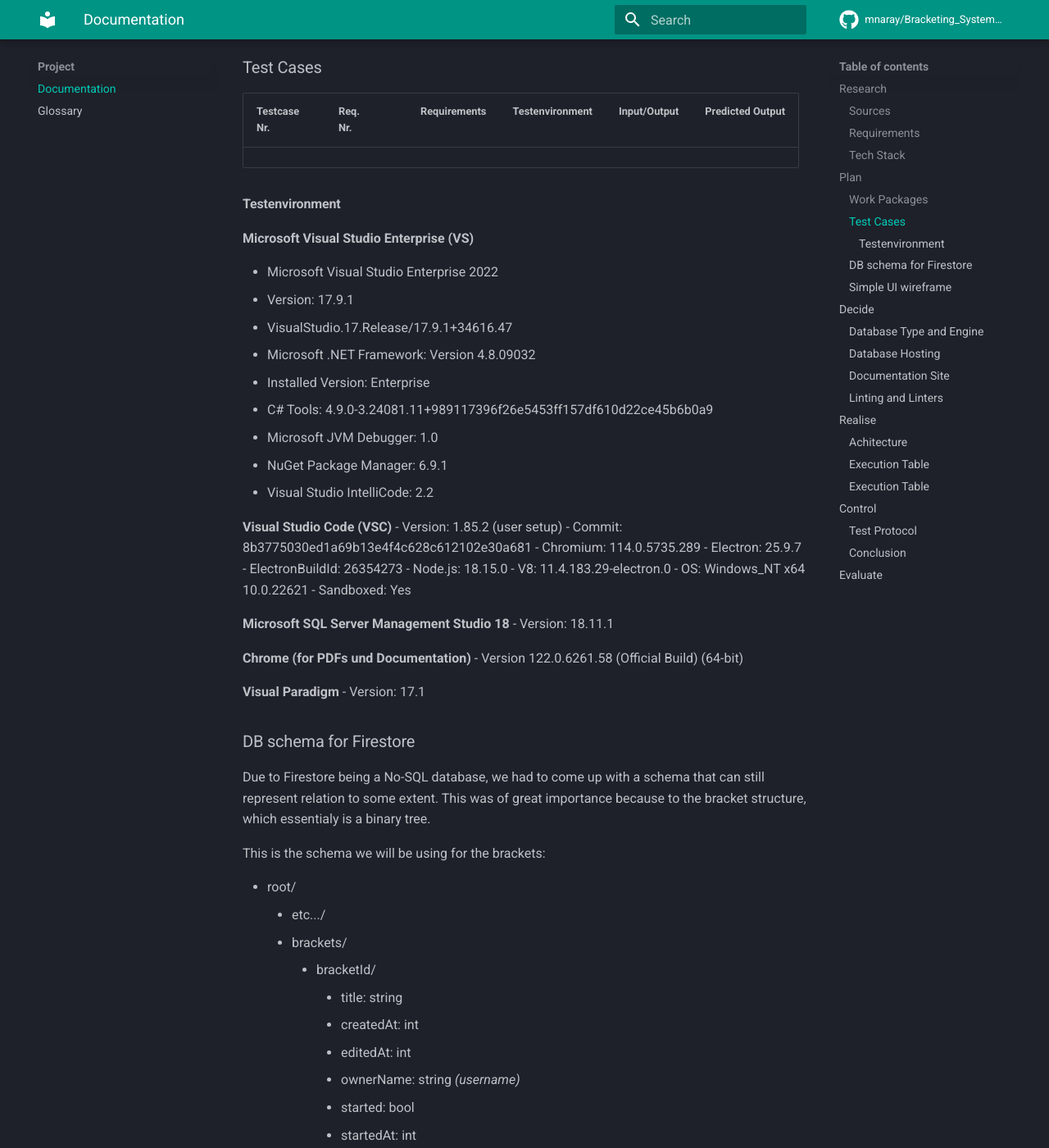
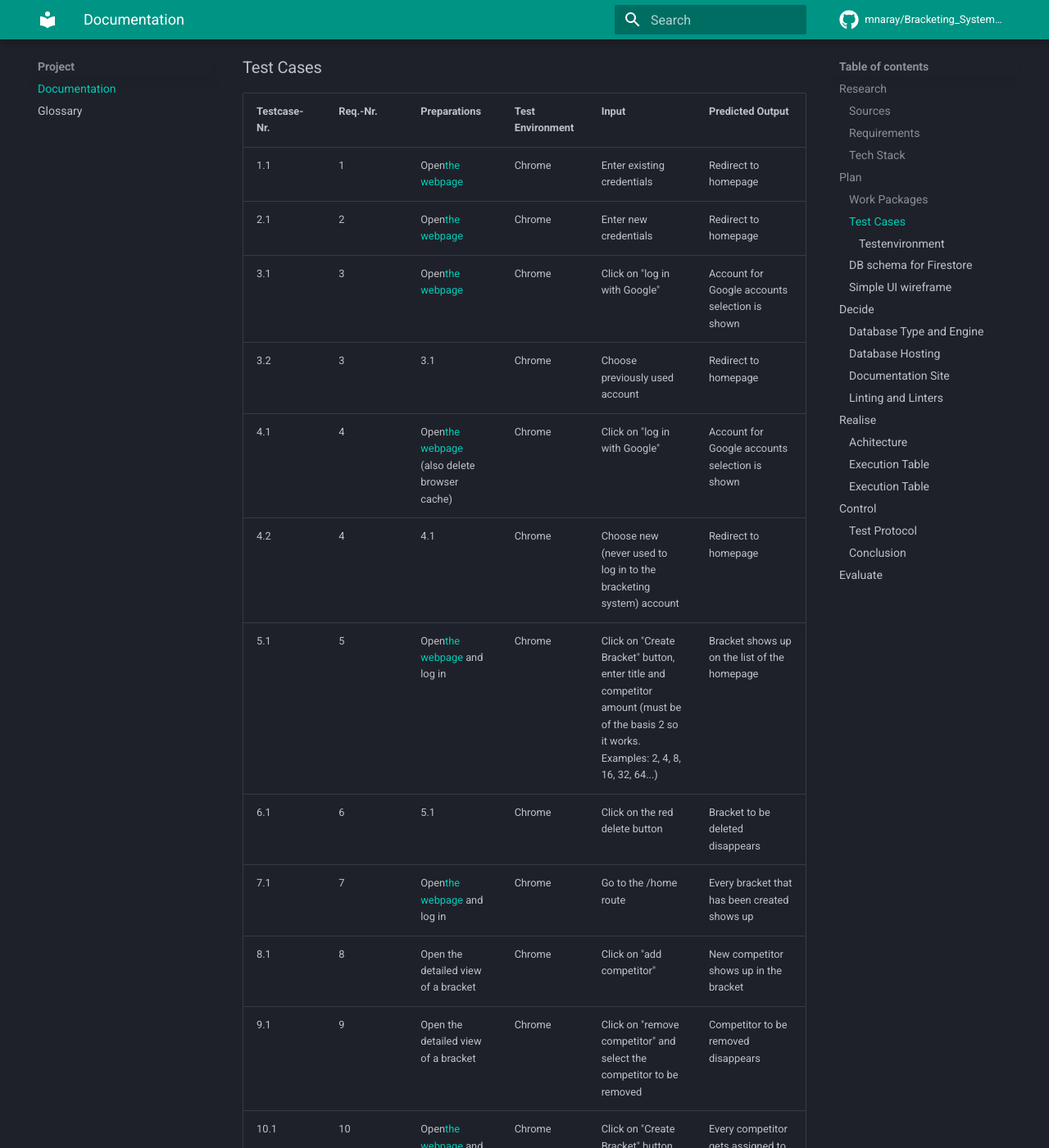
Before and after one commit to mnaray/Bracketing_System_Docs, an MkDocs documentation site: the page built from docs/project/documentation.md, in a window 1280 px wide and 1400 px high, scrolled down 3319 px. Shown: the whole window at 82% size. Built offline with MkDocs 1.6.1 and Material for MkDocs 9.7.7, drawn with Linux system fonts in a browser that asks for light colours; comment, search, counter and statistics services are not loaded; some of the changed text lies outside the part shown.

Commit message:
add test cases

```diff
--- a/docs/project/documentation.md
+++ b/docs/project/documentation.md
@@ -89,43 +89,33 @@ total lessons: 30 * 2 = 60
 ### Test Cases
 
 
-| Testcase<br />Nr. | Req.<br />Nr. | Requirements | Testenvironment | Input/Output | Predicted Output |
-| ----------------- | ------------- | ------------ | --------------- | ------------ | :--------------- |
-|                   |               |              |                 |              |                  |
+| Testcase-Nr. | Req.-Nr. | Preparations                                                                 | Test Environment | Input                                                                                                                                      | Predicted Output                                                                                                                   |
+| ------------ | -------- | ---------------------------------------------------------------------------- | ---------------- | :----------------------------------------------------------------------------------------------------------------------------------------- | :--------------------------------------------------------------------------------------------------------------------------------- |
+| 1.1          | 1        | Open[the webpage](https://bracketing.mnaray.xyz)                             | Chrome           | Enter existing credentials                                                                                                                 | Redirect to homepage                                                                                                               |
+| 2.1          | 2        | Open[the webpage](https://bracketing.mnaray.xyz)                             | Chrome           | Enter new credentials                                                                                                                      | Redirect to homepage                                                                                                               |
+| 3.1          | 3        | Open[the webpage](https://bracketing.mnaray.xyz)                             | Chrome           | Click on "log in with Google"                                                                                                              | Account for Google accounts selection is shown                                                                                     |
+| 3.2          | 3        | 3.1                                                                          | Chrome           | Choose previously used account                                                                                                             | Redirect to homepage                                                                                                               |
+| 4.1          | 4        | Open[the webpage](https://bracketing.mnaray.xyz) (also delete browser cache) | Chrome           | Click on "log in with Google"                                                                                                              | Account for Google accounts selection is shown                                                                                     |
+| 4.2          | 4        | 4.1                                                                          | Chrome           | Choose new (never used to log in to the bracketing system) account                                                                         | Redirect to homepage                                                                                                               |
+| 5.1          | 5        | Open[the webpage](https://bracketing.mnaray.xyz) and log in                  | Chrome           | Click on "Create Bracket" button, enter title and competitor amount (must be of the basis 2 so it works. Examples: 2, 4, 8, 16, 32, 64...) | Bracket shows up on the list of the homepage                                                                                       |
+| 6.1          | 6        | 5.1                                                                          | Chrome           | Click on the red delete button                                                                                                             | Bracket to be deleted disappears                                                                                                   |
+| 7.1          | 7        | Open[the webpage](https://bracketing.mnaray.xyz) and log in                  | Chrome           | Go to the /home route                                                                                                                      | Every bracket that has been created shows up                                                                                       |
+| 8.1          | 8        | Open the detailed view of a bracket                                          | Chrome           | Click on "add competitor"                                                                                                                  | New competitor shows up in the bracket                                                                                             |
+| 9.1          | 9        | Open the detailed view of a bracket                                          | Chrome           | Click on "remove competitor" and select the competitor to be removed                                                                       | Competitor to be removed disappears                                                                                                |
+| 10.1         | 10       | Open[the webpage](https://bracketing.mnaray.xyz) and log in                  | Chrome           | Click on "Create Bracket" button, enter title and an uneven competitor amount (Examples: 5, 11, 13, 7 ...)                                 | Every competitor gets assigned to a match (noone is left out)                                                                      |
+| 11.1         | 11       | Open[the webpage](https://bracketing.mnaray.xyz) and log in                  | Chrome           | Go to the /home route                                                                                                                      | Every bracket item shows data about the current state (remaining competitors, round number, current match, most recent edit, etc.) |
+| 12.1         | 12       | Open the detailed view of a bracket                                          | Chrome           | Click on Competitor 1                                                                                                                      | Competitor 1 advances (visually on the screen as well)                                                                             |
+| 13.1         | 13       | Open the detailed view of a bracket (12.1)                                   | Chrome           | Click on Competitor 2                                                                                                                      | Competitor 1 gets replaced by Competitor 2                                                                                         |
 
 #### Testenvironment
 
-**Microsoft Visual Studio Enterprise (VS)**
-
-- Microsoft Visual Studio Enterprise 2022
-- Version: 17.9.1
-- VisualStudio.17.Release/17.9.1+34616.47
-- Microsoft .NET Framework: Version 4.8.09032
-- Installed Version: Enterprise
-- C# Tools: 4.9.0-3.24081.11+989117396f26e5453ff157df610d22ce45b6b0a9
-- Microsoft JVM Debugger: 1.0
-- NuGet Package Manager: 6.9.1
-- Visual Studio IntelliCode: 2.2
-
-  **Visual Studio Code (VSC)**
-- Version: 1.85.2 (user setup)
-- Commit: 8b3775030ed1a69b13e4f4c628c612102e30a681
-- Chromium: 114.0.5735.289
-- Electron: 25.9.7
-- ElectronBuildId: 26354273
-- Node.js: 18.15.0
-- V8: 11.4.183.29-electron.0
-- OS: Windows_NT x64 10.0.22621
-- Sandboxed: Yes
-
-  **Microsoft SQL Server Management Studio 18**
-- Version: 18.11.1
-
+  **Chrome (for PDFs und Documentation)**
   **Chrome (for PDFs und Documentation)**
 - Version 122.0.6261.58 (Official Build) (64-bit)
+**Chrome (for PDFs und Documentation)**
+- Version 122.0.6261.58 (Official Build) (64-bit)
 
-  **Visual Paradigm**
-- Version: 17.1
+- Version 124.0.6367.92 (Official Build) (64-bit)
 
 ### DB schema for Firestore
 
```
